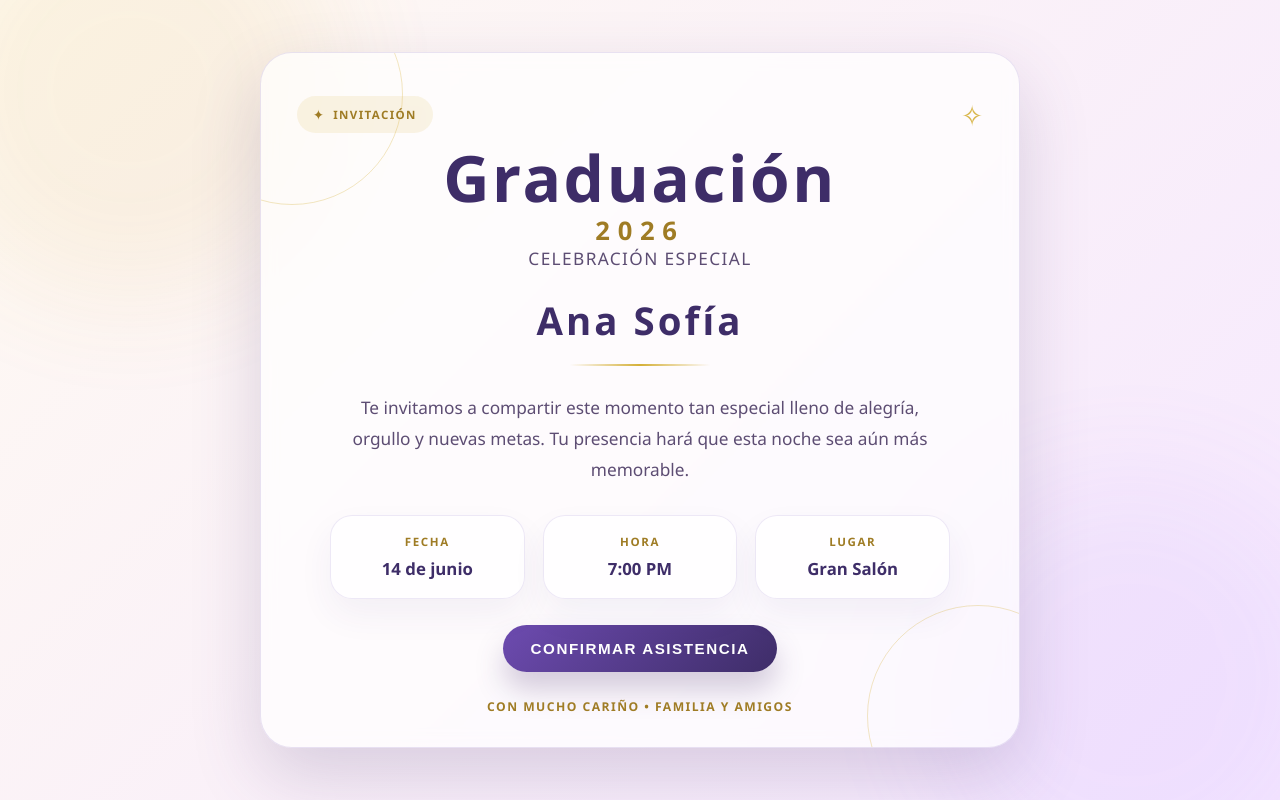
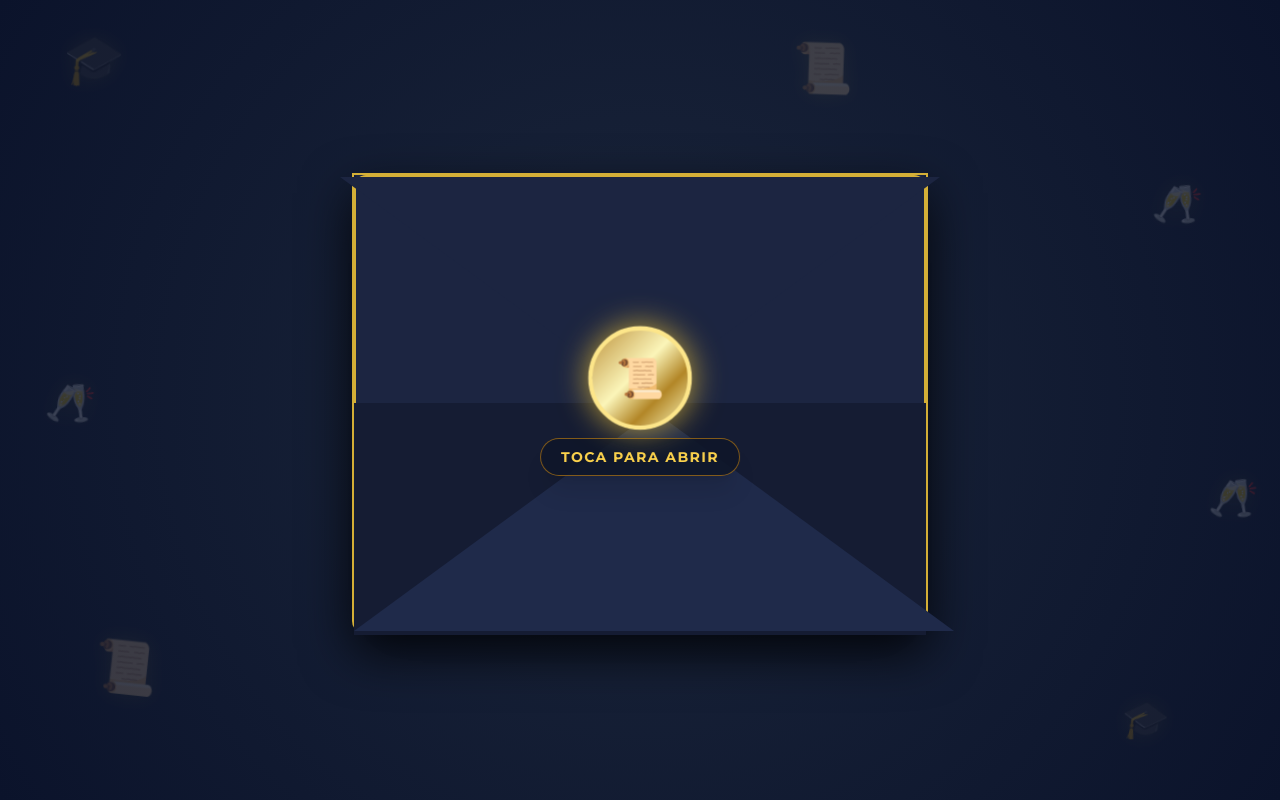
Before and after one commit to 03alejocastro20-png/invitacion-graduacion, a plain HTML site: page index.html in a window 1280 px wide. Drawn offline with nearby package versions, Linux system fonts and the light colour scheme; a web font is replaced by a local one.

Commit message:
invitacion 2

```diff
--- a/index.html
+++ b/index.html
@@ -1,316 +1,249 @@
 <!DOCTYPE html>
 <html lang="es">
 <head>
-    <meta charset="UTF-8" />
-    <meta name="viewport" content="width=device-width, initial-scale=1.0" />
-    <title>Invitación de Graduación</title>
+    <meta charset="UTF-8">
+    <meta name="viewport" content="width=device-width, initial-scale=1.0">
+    <title>Invitación de Graduación - Sergio Castro Rodríguez</title>
+    <script src="https://cdn.tailwindcss.com"></script>
+    <script src="https://cdn.jsdelivr.net/npm/canvas-confetti@1.6.0/dist/confetti.browser.min.js"></script>
+    <link href="https://fonts.googleapis.com/css2?family=Cinzel:wght@400;600;700;800&family=Montserrat:wght@300;400;500;600;700&family=Playfair+Display:ital,wght@0,600;1,400&display=swap" rel="stylesheet">
     <style>
-      :root {
-        --bg-1: #fffaf2;
-        --bg-2: #f5e7ff;
-        --card: rgba(255, 255, 255, 0.7);
-        --gold: #d4af37;
-        --gold-dark: #9f7c25;
-        --purple: #6d4bb0;
-        --purple-dark: #3e2d68;
-        --rose: #f8d7e3;
-        --text: #2e2240;
-        --muted: #5d4d73;
-        --shadow: rgba(87, 63, 120, 0.2);
+        body {
+            font-family: 'Montserrat', sans-serif;
+            background: radial-gradient(circle at center, #1b263b 0%, #0b132b 100%);
+            overflow-x: hidden;
+        }
+        .font-cinzel { font-family: 'Cinzel', serif; }
+        .font-serif-custom { font-family: 'Playfair Display', serif; }
+
+        .perspective-1200 { perspective: 1200px; }
+        .preserve-3d { transform-style: preserve-3d; }
+
+        .gold-border { border: 2px solid #d4af37; }
+        .gold-text {
+            background: linear-gradient(135deg, #bf953f, #fcf6ba, #b38728, #fbf5b7);
+            -webkit-background-clip: text;
+            -webkit-text-fill-color: transparent;
+        }
+        .gold-bg {
+            background: linear-gradient(135deg, #bf953f 0%, #fcf6ba 45%, #b38728 70%, #fbf5b7 100%);
         }
 
-      * {
-        box-sizing: border-box;
+        /* Elementos decorativos de fondo */
+        .bg-icon {
+            position: absolute;
+            user-select: none;
+            pointer-events: none;
+            opacity: 0.18;
+            filter: drop-shadow(0 0 10px rgba(212, 175, 55, 0.3));
+            animation: float-bg 6s infinite ease-in-out;
         }
 
-      html, body {
-        margin: 0;
-        min-height: 100%;
-        font-family: "Segoe UI", Tahoma, Geneva, Verdana, sans-serif;
-        background: linear-gradient(135deg, var(--bg-1), var(--bg-2));
-        color: var(--text);
+        @keyframes float-bg {
+            0%, 100% { transform: translateY(0px) rotate(0deg) scale(1); }
+            50% { transform: translateY(-18px) rotate(8deg) scale(1.08); }
         }
 
-      body {
-        display: grid;
-        place-items: center;
-        min-height: 100vh;
-        padding: 32px 18px;
-        overflow-x: hidden;
+        /* Movimiento flotante del sobre */
+        .float-animation {
+            animation: float 4s ease-in-out infinite;
+        }
+        @keyframes float {
+            0%, 100% { transform: translateY(0px); }
+            50% { transform: translateY(-10px); }
         }
 
-      body::before,
-      body::after {
-        content: "";
-        position: fixed;
-        width: 420px;
-        height: 420px;
-        border-radius: 50%;
-        filter: blur(60px);
-        opacity: 0.45;
-        z-index: 0;
+        /* Estado e interacción del sobre */
+        #envelope-flap {
+            transform-origin: top center;
+            transition: transform 0.9s cubic-bezier(0.4, 0, 0.2, 1);
+            z-index: 30;
         }
 
-      body::before {
-        background: rgba(212, 175, 55, 0.22);
-        top: -120px;
-        left: -80px;
+        #invitation-card {
+            transition: transform 1.1s cubic-bezier(0.4, 0, 0.2, 1), opacity 0.8s ease-in-out;
+            transform: translateY(0) scale(0.92);
+            z-index: 10;
         }
 
-      body::after {
-        background: rgba(166, 124, 255, 0.18);
-        right: -60px;
-        bottom: -90px;
+        .envelope-container.open .float-animation {
+            animation: none;
         }
 
-      .card {
-        position: relative;
-        z-index: 1;
-        width: min(100%, 760px);
-        background: var(--card);
-        border: 1px solid rgba(109, 75, 176, 0.15);
-        border-radius: 32px;
-        box-shadow: 0 28px 70px var(--shadow);
-        backdrop-filter: blur(8px);
-        overflow: hidden;
+        .envelope-container.open #envelope-flap {
+            transform: rotateX(180deg);
+            z-index: 5;
         }
 
-      .card::before,
-      .card::after {
-        content: "";
-        position: absolute;
-        width: 220px;
-        height: 220px;
-        border-radius: 50%;
-        border: 1px solid rgba(212, 175, 55, 0.3);
+        .envelope-container.open #invitation-card {
+            transform: translateY(-140px) scale(1.15);
+            z-index: 50;
         }
 
-      .card::before {
-        top: -70px;
-        left: -80px;
+        .envelope-container.open .envelope-pocket {
+            opacity: 0.05;
+            transition: opacity 1s ease-in-out;
         }
 
-      .card::after {
-        right: -70px;
-        bottom: -80px;
+        .envelope-container.open #seal-btn {
+            opacity: 0;
+            pointer-events: none;
+            transition: opacity 0.3s ease;
         }
 
-      .content {
-        position: relative;
-        padding: 42px 36px 32px;
+        @keyframes pulse-glow {
+            0%, 100% { box-shadow: 0 0 15px rgba(212, 175, 55, 0.5); transform: scale(1); }
+            50% { box-shadow: 0 0 30px rgba(212, 175, 55, 0.9); transform: scale(1.08); }
         }
-
-      .header {
-        display: flex;
-        align-items: center;
-        justify-content: space-between;
-        gap: 18px;
-        margin-bottom: 14px;
-      }
-
-      .badge {
-        display: inline-flex;
-        align-items: center;
-        gap: 8px;
-        padding: 9px 16px;
-        border-radius: 999px;
-        background: rgba(212, 175, 55, 0.12);
-        color: var(--gold-dark);
-        font-weight: 700;
-        letter-spacing: 0.12em;
-        text-transform: uppercase;
-        font-size: 0.72rem;
-      }
-
-      .badge::before {
-        content: "✦";
-        font-size: 0.9rem;
-      }
-
-      .top-mark {
-        font-size: 1.8rem;
-        color: var(--gold);
-        opacity: 0.9;
-      }
-
-      .title {
-        text-align: center;
-        margin: 8px 0 4px;
-        font-size: clamp(2.5rem, 5vw, 5rem);
-        line-height: 0.95;
-        letter-spacing: 0.04em;
-        font-weight: 800;
-        color: var(--purple-dark);
-      }
-
-      .title span {
-        display: block;
-        color: var(--gold-dark);
-        font-size: clamp(1.1rem, 2vw, 1.7rem);
-        letter-spacing: 0.3em;
-        margin-top: 10px;
-        text-transform: uppercase;
-        font-weight: 700;
-      }
-
-      .subtitle {
-        text-align: center;
-        margin: 0 0 24px;
-        color: var(--muted);
-        font-size: 1.08rem;
-        letter-spacing: 0.08em;
-        text-transform: uppercase;
-      }
-
-      .name {
-        text-align: center;
-        margin: 18px auto 8px;
-        font-size: clamp(1.8rem, 3vw, 2.9rem);
-        font-weight: 800;
-        letter-spacing: 0.08em;
-        color: var(--purple-dark);
-      }
-
-      .divider {
-        width: 140px;
-        height: 2px;
-        margin: 18px auto 26px;
-        background: linear-gradient(90deg, transparent, var(--gold), transparent);
-      }
-
-      .text {
-        max-width: 600px;
-        margin: 0 auto;
-        text-align: center;
-        font-size: 1.08rem;
-        line-height: 1.8;
-        color: var(--muted);
-      }
-
-      .data-grid {
-        display: grid;
-        grid-template-columns: repeat(3, minmax(0, 1fr));
-        gap: 18px;
-        margin: 30px auto 26px;
-        max-width: 620px;
-      }
-
-      .item {
-        background: rgba(255, 255, 255, 0.72);
-        border: 1px solid rgba(109, 75, 176, 0.12);
-        border-radius: 22px;
-        padding: 18px 14px;
-        text-align: center;
-        box-shadow: 0 16px 35px rgba(76, 56, 112, 0.06);
-      }
-
-      .item span {
-        display: block;
-        font-size: 0.72rem;
-        letter-spacing: 0.14em;
-        text-transform: uppercase;
-        color: var(--gold-dark);
-        font-weight: 700;
-        margin-bottom: 8px;
-      }
-
-      .item strong {
-        color: var(--purple-dark);
-        font-size: 1.05rem;
-      }
-
-      .cta {
-        display: block;
-        width: fit-content;
-        margin: 12px auto 0;
-        border: none;
-        background: linear-gradient(135deg, var(--purple), var(--purple-dark));
-        color: white;
-        border-radius: 999px;
-        padding: 15px 28px;
-        font-size: 0.95rem;
-        font-weight: 700;
-        letter-spacing: 0.1em;
-        text-transform: uppercase;
-        cursor: pointer;
-        box-shadow: 0 18px 28px rgba(87, 63, 120, 0.25);
-        transition: transform 0.2s ease, box-shadow 0.2s ease;
-      }
-
-      .cta:hover {
-        transform: translateY(-2px);
-        box-shadow: 0 22px 30px rgba(87, 63, 120, 0.3);
-      }
-
-      .footer {
-        margin-top: 26px;
-        text-align: center;
-        color: var(--gold-dark);
-        font-weight: 700;
-        letter-spacing: 0.12em;
-        text-transform: uppercase;
-        font-size: 0.76rem;
-      }
-
-      @media (max-width: 640px) {
-        .content {
-          padding: 32px 20px 24px;
-        }
-
-        .header {
-          flex-direction: column;
-          align-items: center;
-        }
-
-        .data-grid {
-          grid-template-columns: 1fr;
-        }
-
-        .title {
-          letter-spacing: 0.02em;
-        }
-      }
+        .pulse-gold { animation: pulse-glow 2s infinite ease-in-out; }
     </style>
 </head>
-  <body>
-    <main class="card">
-      <div class="content">
-        <div class="header">
-          <div class="badge">Invitación</div>
-          <div class="top-mark">✧</div>
+<body class="min-h-screen flex items-center justify-center p-3 sm:p-6 text-slate-100 relative overflow-hidden">
+
+    <!-- Iconos decorativos flotando de fondo -->
+    <div class="bg-icon text-4xl sm:text-5xl top-10 left-8 sm:left-16" style="animation-delay: 0s;">🎓</div>
+    <div class="bg-icon text-3xl sm:text-4xl top-1/4 right-8 sm:right-20" style="animation-delay: 1.5s;">🥂</div>
+    <div class="bg-icon text-4xl sm:text-5xl bottom-24 left-10 sm:left-24" style="animation-delay: 3s;">📜</div>
+    <div class="bg-icon text-3xl sm:text-4xl bottom-12 right-12 sm:right-28" style="animation-delay: 0.8s;">🎓</div>
+    <div class="bg-icon text-3xl sm:text-4xl top-1/2 left-4 sm:left-12" style="animation-delay: 2.2s;">🥂</div>
+    <div class="bg-icon text-4xl sm:text-5xl top-12 right-1/3" style="animation-delay: 4s;">📜</div>
+    <div class="bg-icon text-3xl sm:text-4xl bottom-1/3 right-6" style="animation-delay: 2.8s;">🥂</div>
+
+    <div class="w-full max-w-2xl mx-auto flex flex-col items-center pt-16 pb-12 z-10">
+
+        <div id="envelope-wrapper" class="envelope-container relative w-full max-w-xl cursor-pointer perspective-1200 my-auto" onclick="openEnvelope()">
+
+            <div class="float-animation relative w-full h-[380px] sm:h-[460px] bg-[#1c2541] rounded-b-xl shadow-[0_20px_50px_rgba(0,0,0,0.8)] preserve-3d gold-border">
+
+                <!-- Solapa Superior -->
+                <div id="envelope-flap" class="absolute top-0 left-0 right-0 h-1/2 bg-[#1c2541] rounded-t-xl gold-border border-b-0 flex items-center justify-center">
+                    <div class="w-0 h-0 border-l-[260px] sm:border-l-[300px] border-l-transparent border-r-[260px] sm:border-r-[300px] border-r-transparent border-t-[180px] sm:border-t-[220px] border-t-[#1c2541] absolute top-0"></div>
                 </div>
 
-        <h1 class="title">Graduación <span>2026</span></h1>
-        <p class="subtitle">Celebración especial</p>
+                <!-- Sello Dorado Interactivo -->
+                <div id="seal-btn" class="absolute top-1/2 left-1/2 transform -translate-x-1/2 -translate-y-1/2 z-40 flex flex-col items-center gap-3">
+                    <div class="w-20 h-20 sm:w-24 sm:h-24 rounded-full gold-bg flex items-center justify-center pulse-gold shadow-2xl border-4 border-amber-200">
+                        <span class="text-3xl sm:text-4xl">📜</span>
+                    </div>
+                    <span class="bg-slate-900/90 px-5 py-2 rounded-full text-xs sm:text-sm font-bold tracking-widest text-amber-300 border border-amber-500/50 uppercase shadow-xl">Toca para abrir</span>
+                </div>
 
-        <div class="name">Ana Sofía</div>
-        <div class="divider"></div>
+                <!-- Tarjeta Interior de Graduación -->
+                <div id="invitation-card" class="absolute inset-x-3 top-3 bottom-3 bg-[#0b132b] border-2 border-amber-400/60 rounded-xl p-6 sm:p-8 flex flex-col justify-between text-center overflow-y-auto shadow-2xl">
 
-        <p class="text">
-          Te invitamos a compartir este momento tan especial lleno de alegría,
-          orgullo y nuevas metas. Tu presencia hará que esta noche sea aún más
-          memorable.
+                    <div class="space-y-3">
+                        <div class="flex justify-center items-center gap-3">
+                            <span class="text-2xl">🥂</span>
+                            <span class="h-0.5 w-8 gold-bg"></span>
+                            <span class="text-3xl">🎓</span>
+                            <span class="h-0.5 w-8 gold-bg"></span>
+                            <span class="text-2xl">📜</span>
+                        </div>
+
+                        <!-- Saludo Personalizado -->
+                        <p id="guest-name" class="text-sm sm:text-base font-serif-custom italic text-amber-200 font-semibold">
+                            ¡Nos encantaría contar con tu presencia!
                         </p>
 
-        <div class="data-grid">
-          <div class="item">
-            <span>Fecha</span>
-            <strong>14 de junio</strong>
+                        <p class="text-xs sm:text-sm tracking-widest text-amber-400 uppercase font-semibold">Te invitamos a celebrar la</p>
+                        <h1 class="text-3xl sm:text-4xl font-extrabold font-cinzel gold-text tracking-wide">GRADUACIÓN</h1>
+                        <h2 class="text-2xl sm:text-3xl font-bold text-white font-cinzel tracking-wide mt-1">Sergio Castro Rodríguez</h2>
                     </div>
-          <div class="item">
-            <span>Hora</span>
-            <strong>7:00 PM</strong>
+
+                    <!-- Mensaje Emotivo -->
+                    <div class="my-4 px-2">
+                        <p class="text-xs sm:text-sm text-slate-300 font-serif-custom italic leading-relaxed">
+                            "Con inmensa alegría y orgullo, celebramos el esfuerzo, la dedicación y el inicio de una gran etapa llena de éxitos. Tu compañía hará que este momento sea aún más especial para nuestra familia."
+                        </p>
                     </div>
-          <div class="item">
-            <span>Lugar</span>
-            <strong>Gran Salón</strong>
+
+                    <!-- Detalles del Evento -->
+                    <div class="my-3 p-4 bg-slate-900/80 rounded-xl border border-amber-500/30 space-y-2 text-xs sm:text-sm text-slate-200 shadow-inner">
+                        <p class="flex items-center justify-center gap-2">
+                            <span>📅</span> <strong class="text-amber-300">Fecha:</strong> Por confirmar
+                        </p>
+                        <p class="flex items-center justify-center gap-2">
+                            <span>⏰</span> <strong class="text-amber-300">Hora:</strong> Por confirmar
+                        </p>
+                        <p class="flex items-center justify-center gap-2">
+                            <span>📍</span> <strong class="text-amber-300">Lugar:</strong> Por confirmar
+                        </p>
+                    </div>
+
+                    <!-- Botón de WhatsApp -->
+                    <div class="flex flex-col sm:flex-row gap-3 mt-2">
+                        <a id="rsvp-btn" href="#" target="_blank" onclick="event.stopPropagation()" class="flex-1 gold-bg text-slate-950 font-bold py-3 px-6 rounded-lg text-xs sm:text-sm tracking-wider uppercase transition hover:opacity-90 flex items-center justify-center gap-2 shadow-lg">
+                            <span>💬</span> Confirmar Asistencia
+                        </a>
                     </div>
                 </div>
 
-        <button class="cta" type="button">Confirmar asistencia</button>
+                <!-- Bolsillo del Sobre -->
+                <div class="envelope-pocket absolute inset-0 pointer-events-none z-20">
+                    <div class="w-0 h-0 border-l-[260px] sm:border-l-[300px] border-l-[#151c33] border-t-[190px] sm:border-t-[230px] border-t-transparent border-b-[190px] sm:border-b-[230px] border-b-[#151c33] absolute top-0 left-0"></div>
+                    <div class="w-0 h-0 border-r-[260px] sm:border-r-[300px] border-r-[#151c33] border-t-[190px] sm:border-t-[230px] border-t-transparent border-b-[190px] sm:border-b-[230px] border-b-[#151c33] absolute top-0 right-0"></div>
+                    <div class="w-0 h-0 border-l-[260px] sm:border-l-[300px] border-l-transparent border-r-[260px] sm:border-r-[300px] border-r-transparent border-b-[180px] sm:border-b-[220px] border-b-[#1f2a4a] absolute bottom-0"></div>
+                </div>
 
-        <div class="footer">Con mucho cariño • Familia y amigos</div>
             </div>
-    </main>
+        </div>
+
+    </div>
+
+    <script>
+        let isOpen = false;
+
+        document.addEventListener("DOMContentLoaded", () => {
+            const urlParams = new URLSearchParams(window.location.search);
+            const guest = urlParams.get('para');
+            const guestNameElement = document.getElementById('guest-name');
+            const rsvpBtn = document.getElementById('rsvp-btn');
+
+            let guestText = "¡Nos encantaría contar con tu presencia!";
+            let rsvpMessage = "¡Hola! Confirmo mi asistencia a la graduación de Sergio.";
+
+            if (guest) {
+                guestText = `Querida/o ${guest}, ¡nos encantaría contar con tu presencia!`;
+                rsvpMessage = `¡Hola! Soy ${guest} y confirmo mi asistencia a la graduación de Sergio.`;
+            }
+
+            guestNameElement.textContent = guestText;
+            rsvpBtn.href = `https://wa.me/?text=${encodeURIComponent(rsvpMessage)}`;
+        });
+
+        function openEnvelope() {
+            if (isOpen) return;
+            isOpen = true;
+
+            const wrapper = document.getElementById('envelope-wrapper');
+            wrapper.classList.add('open');
+
+            setTimeout(() => {
+                confetti({
+                    particleCount: 80,
+                    spread: 70,
+                    origin: { y: 0.6 },
+                    colors: ['#bf953f', '#fcf6ba', '#b38728', '#ffffff']
+                });
+            }, 300);
+
+            setTimeout(() => {
+                confetti({
+                    particleCount: 50,
+                    angle: 60,
+                    spread: 55,
+                    origin: { x: 0 },
+                    colors: ['#bf953f', '#fcf6ba']
+                });
+                confetti({
+                    particleCount: 50,
+                    angle: 120,
+                    spread: 55,
+                    origin: { x: 1 },
+                    colors: ['#bf953f', '#fcf6ba']
+                });
+            }, 700);
+        }
+    </script>
 </body>
 </html>
```
Lines whose indentation alone changed are shown as unchanged.
